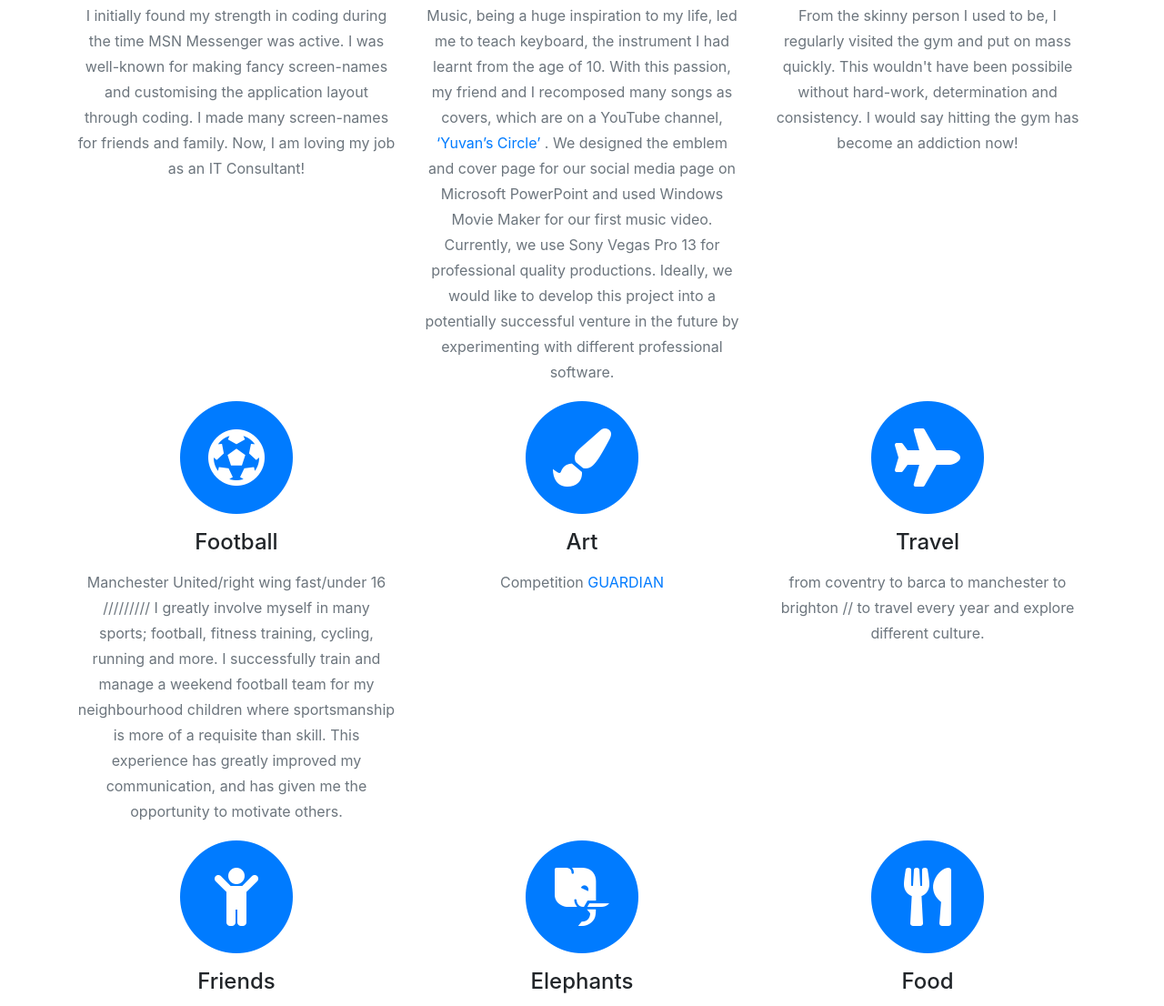
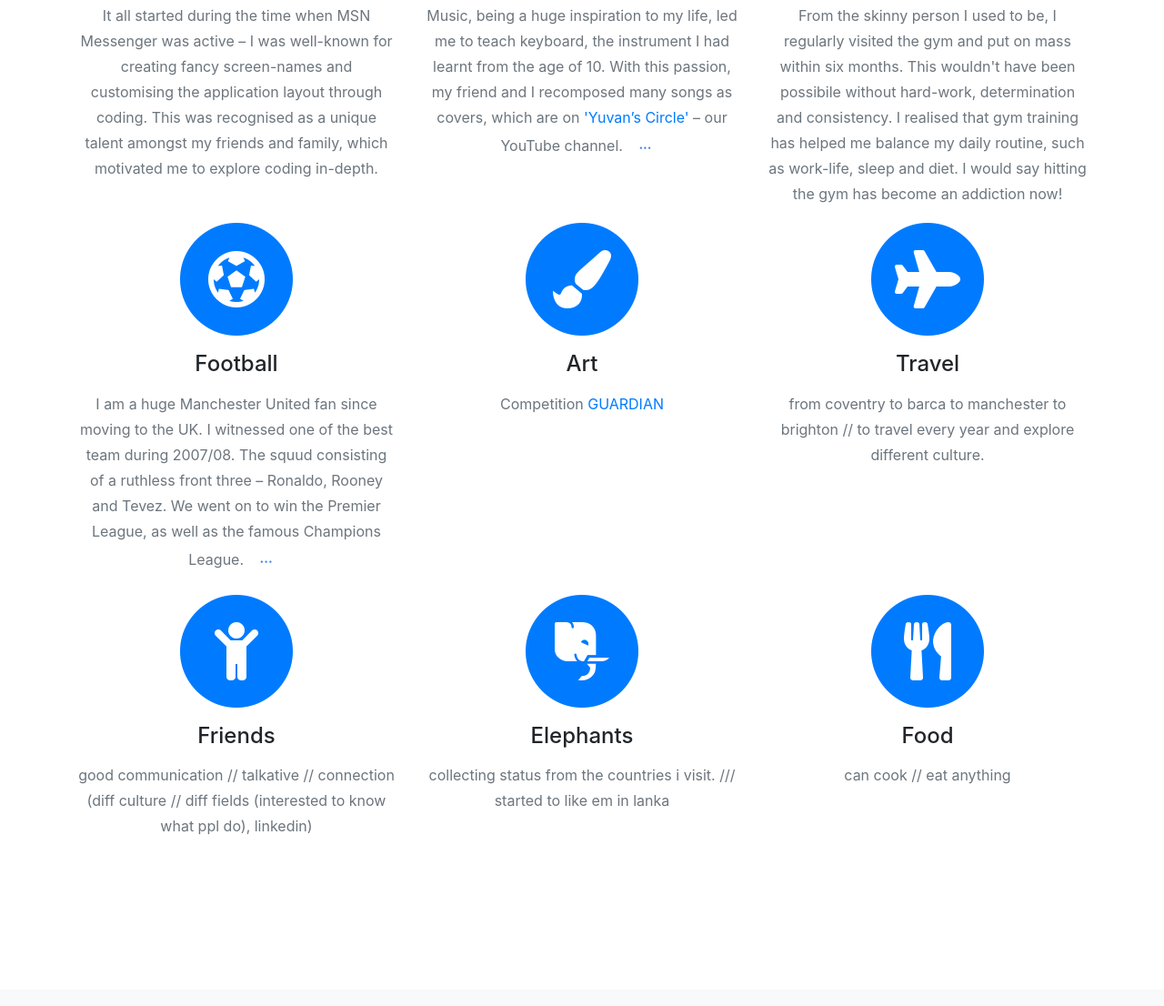
Before and after one commit to vinuruban/vinuruban.github.io, a website with bundled scripts: page index.html in a window 1280 px wide. Shown: the part 2228-3334 px from the top of the page at 91% size. Built offline with nearby package versions, Linux system fonts and the light colour scheme; a web font is replaced by a local one.

Commit message:
7/12 about done

```diff
--- a/index.html
+++ b/index.html
@@ -228,12 +228,6 @@
               <a class="btn" data-toggle="collapse" data-target="#viewdetails2" style="color:#4286f4;">&bull;&bull;&bull;</a>
             </p>
            </div>
-
-            <p class="text-muted"></p>
-
-              <p class="text-muted"></p>
-
-            <p class="text-muted"></p>
         </div>
         <div class="col-md-4">
           <span class="fa-stack fa-4x">
@@ -241,9 +235,8 @@
               <i class="fas fa-laptop-code fa-stack-1x fa-inverse"></i>
             </span>
           <h4 class="service-heading">Passion for Coding</h4>
-          <p class="text-muted">I initially found my strength in coding during the time MSN Messenger was active. I was well-known for making fancy
-            screen-names and customising the application layout through coding. I made many screen-names for friends and
-            family. Now, I am loving my job as an IT Consultant!</p>
+          <p class="text-muted">It all started during the time when MSN Messenger was active – I was well-known for creating fancy
+            screen-names and customising the application layout through coding. This was recognised as a unique talent amongst my friends and family, which motivated me to explore coding in-depth.</p>
         </div>
         <div class="col-md-4">
           <span class="fa-stack fa-4x">
@@ -251,13 +244,19 @@
               <i class="fab fa-itunes-note fa-stack-1x fa-inverse"></i>
             </span>
           <h4 class="service-heading">Passion for Music</h4>
-          <p class="text-muted">Music, being a huge inspiration to my life, led me to teach keyboard, the instrument I had learnt from the age
-            of 10. With this passion, my friend and I recomposed many songs as covers, which are on a YouTube channel,
-            <a href="https://www.youtube.com/channel/UCq8-DCYIyfIk33w7VZIAhxQ">‘Yuvan’s Circle’
-              </a>. We designed the emblem and cover page for our social media page on Microsoft PowerPoint and
-            used Windows Movie Maker for our first music video. Currently, we use Sony Vegas Pro 13 for professional quality
-            productions. Ideally, we would like to develop this project into a potentially successful venture in the future
-            by experimenting with different professional software.</p>
+
+          <div class="span4 collapse-group">
+            <p class="text-muted">Music, being a huge inspiration to my life, led me to teach keyboard, the instrument I had learnt from the age
+              of 10. With this passion, my friend and I recomposed many songs as covers, which are on <a href="https://www.youtube.com/channel/UCq8-DCYIyfIk33w7VZIAhxQ">'Yuvan’s Circle'</a> – our YouTube channel.
+            <a class="collapse text-muted" id="viewdetails3"><br><br>We designed the emblem and cover page for our social media page on Microsoft PowerPoint and
+              used Windows Movie Maker for our first music video. Currently, we use Sony Vegas Pro 13 for professional quality
+              productions.
+            <br><br>Ideally, we would like to develop this project into a potentially successful venture in the future
+            by experimenting with different professional software.
+          </a>
+            <a class="btn" data-toggle="collapse" data-target="#viewdetails3" style="color:#4286f4;">&bull;&bull;&bull;</a>
+          </p>
+         </div>
         </div>
         <div class="col-md-4">
           <span class="fa-stack fa-4x">
@@ -265,8 +264,8 @@
               <i class="fas fa-dumbbell fa-stack-1x fa-inverse"></i>
             </span>
           <h4 class="service-heading">Gym Freak</h4>
-          <p class="text-muted">From the skinny person I used to be, I regularly visited the gym and put on mass quickly. This wouldn't have been
-            possibile without hard-work, determination and consistency. I would say hitting the gym has become an addiction
+          <p class="text-muted">From the skinny person I used to be, I regularly visited the gym and put on mass within six months. This wouldn't have been
+            possibile without hard-work, determination and consistency. I realised that gym training has helped me balance my daily routine, such as work-life, sleep and diet. I would say hitting the gym has become an addiction
             now!
           </p>
         </div>
@@ -276,10 +275,19 @@
               <i class="fas fa-futbol fa-stack-1x fa-inverse"></i>
             </span>
           <h4 class="service-heading">Football</h4>
-          <p class="text-muted">Manchester United/right wing fast/under 16 ///////// I greatly involve myself in many sports; football, fitness
-            training, cycling, running and more. I successfully train and manage a weekend football team for my neighbourhood
+          <div class="span4 collapse-group">
+            <p class="text-muted"> I am a huge Manchester United fan since moving to the UK. I witnessed one of the best team during 2007/08. The squud consisting of a ruthless front three – Ronaldo, Rooney and Tevez. We went on to win the Premier League, as well as the famous Champions League.
+            <a class="collapse text-muted" id="viewdetails4"><br><br>It had always been a dream to visit Old Trafford and feel the atmosphere. This was virtually impossible as I lived in far away from the home ground. However, the time came when I moved to Manchester for 3-months training with QA Consulting.
+            <br><br>On the 6<sup>th</sup> October 2018, I went to see a match where United played Newcaste at home. The was pressure before the game as United had lost the previous games, and this was a must-win game to keep up with the other title contenders. And I must say, it was probably the best United game of the season! We were 2-0 down at the break, but went on to win 3-2 in the last 20 minutes of the game! What fascinated me more was the fact that the fans were still supporting the team even when we were loosing. It's hard to find such faithful fans and the atmosphere elsewhere! I would recommend you to visit The Theatre of Dreams.
+            <br><br>I regularly meet up with friends to play football. I am left-footed, fast, and prefer playing on the right wing. I love making long runs though the right channel, making long balls, and belting it straight into the goal. Alongside football, I greatly involve myself in many other sports; fitness
+            training, cycling, running and more.
+            <br><br>I successfully train and manage a weekend football team for my neighbourhood
             children where sportsmanship is more of a requisite than skill. This experience has greatly improved my communication,
-            and has given me the opportunity to motivate others.</p>
+            and has given me the opportunity to motivate others.
+          </a>
+            <a class="btn" data-toggle="collapse" data-target="#viewdetails4" style="color:#4286f4;">&bull;&bull;&bull;</a>
+          </p>
+         </div>
         </div>
         <div class="col-md-4">
           <span class="fa-stack fa-4x">
```
